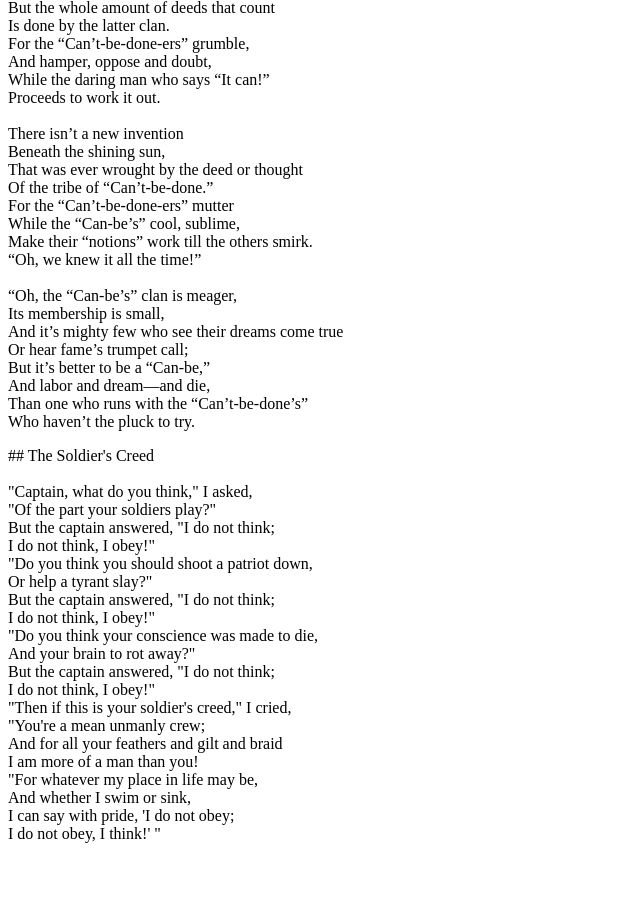
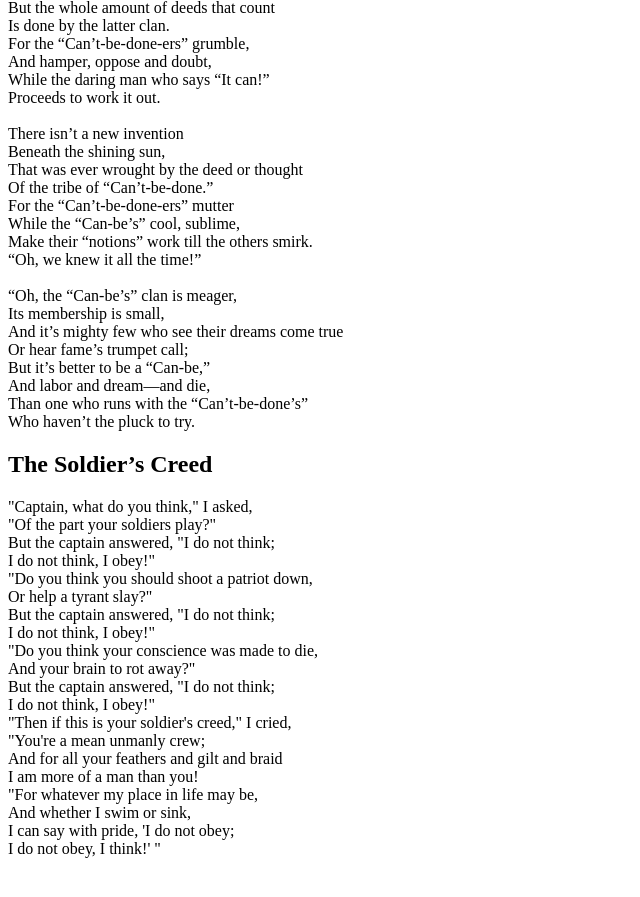
Before and after one commit to derykmakgill/website, a Jekyll site: the page built from poems.md, in a window 1280 px wide and 900 px high, scrolled down 11450 px. Shown: the top 897 px of the window, without its empty margins (0-640 px from the left). Built offline with Jekyll 4.4.1, drawn with Linux system fonts in a browser that asks for light colours.

Commit message:
Update poems.md

```diff
--- a/poems.md
+++ b/poems.md
@@ -687,9 +687,9 @@ Than one who runs with the “Can’t-be-done’s”
 Who haven’t the pluck to try.
 </pre>
 
-<pre style="font-family: serif;">
 ## The Soldier's Creed
 
+<pre style="font-family: serif;">
 "Captain, what do you think," I asked,
 "Of the part your soldiers play?"
 But the captain answered, "I do not think;
```
